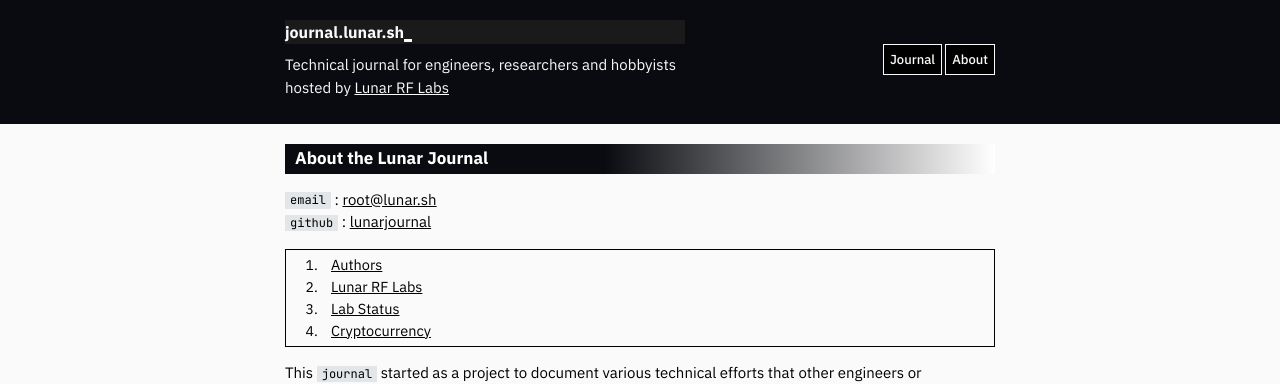
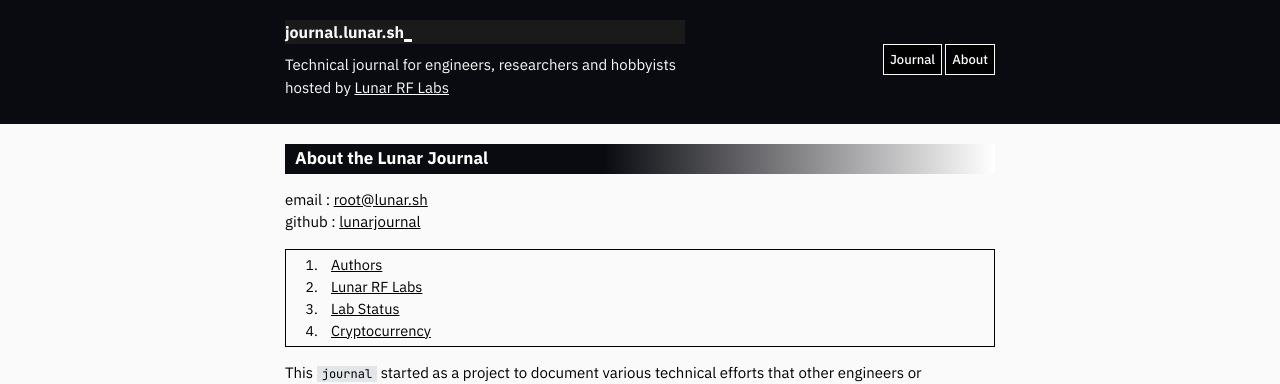
Before and after one commit to microstub/microstub.github.io, a Jekyll site: the page built from nfo.md, in a window 1280 px wide and 900 px high. Shown: the top 384 px of the window. Built offline with Jekyll 4.4.1, drawn with Linux system fonts in a browser that asks for light colours; nearby versions of some CDN libraries.

Commit message:
Update nfo.md

```diff
--- a/nfo.md
+++ b/nfo.md
@@ -6,8 +6,8 @@ permalink: /nfo.html
 
 <meta name="robots" content="noindex">
 
-`email` : [root@lunar.sh](mailto:root@lunar.sh) <br/>
-`github` : [lunarjournal](https://github.com/lunarjournal)
+email : [root@lunar.sh](mailto:root@lunar.sh) <br/>
+github : [lunarjournal](https://github.com/lunarjournal)
 
 1. [Authors](#authors)
 2. [Lunar RF Labs](#lunar-rf-labs)
```
